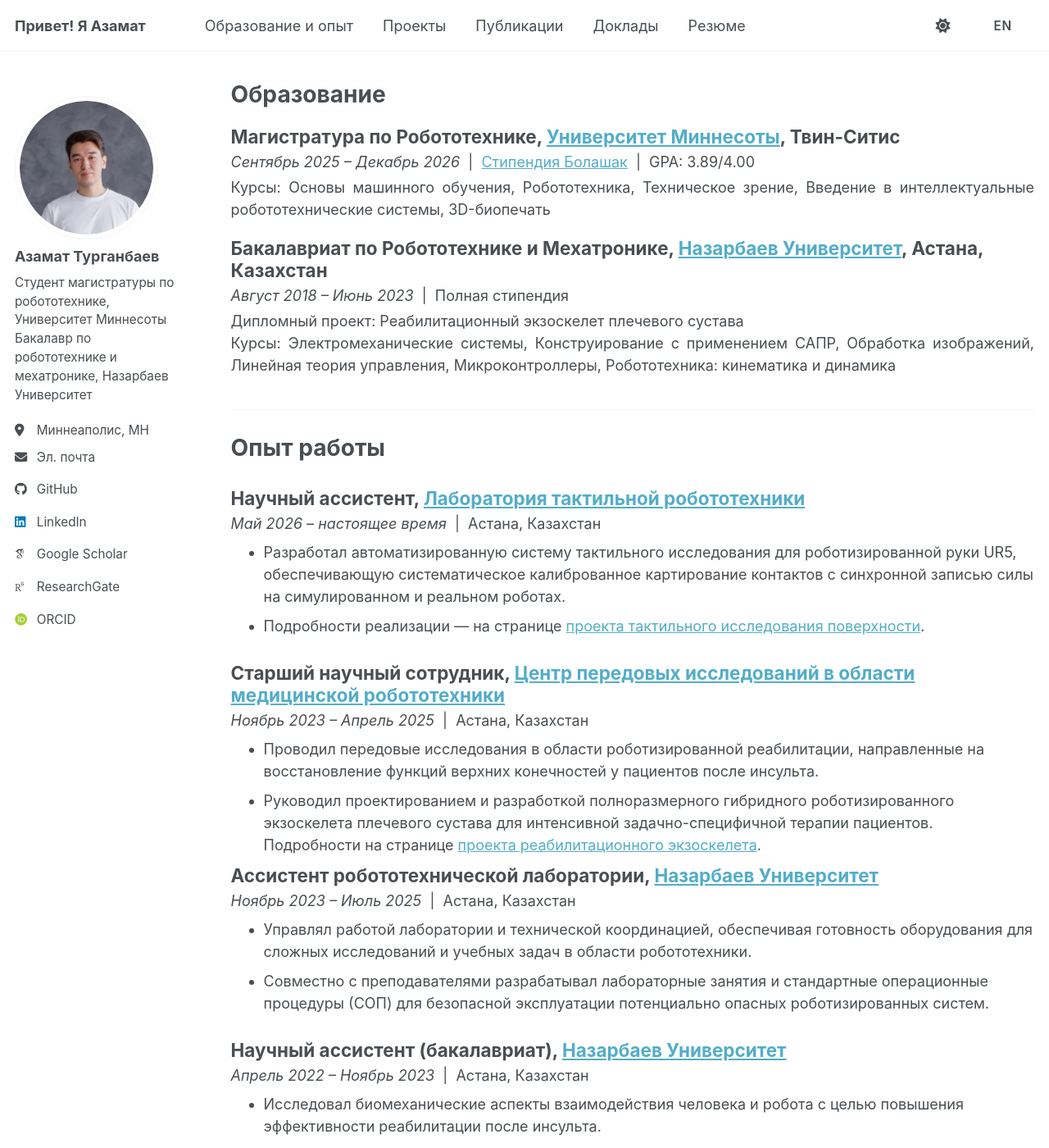
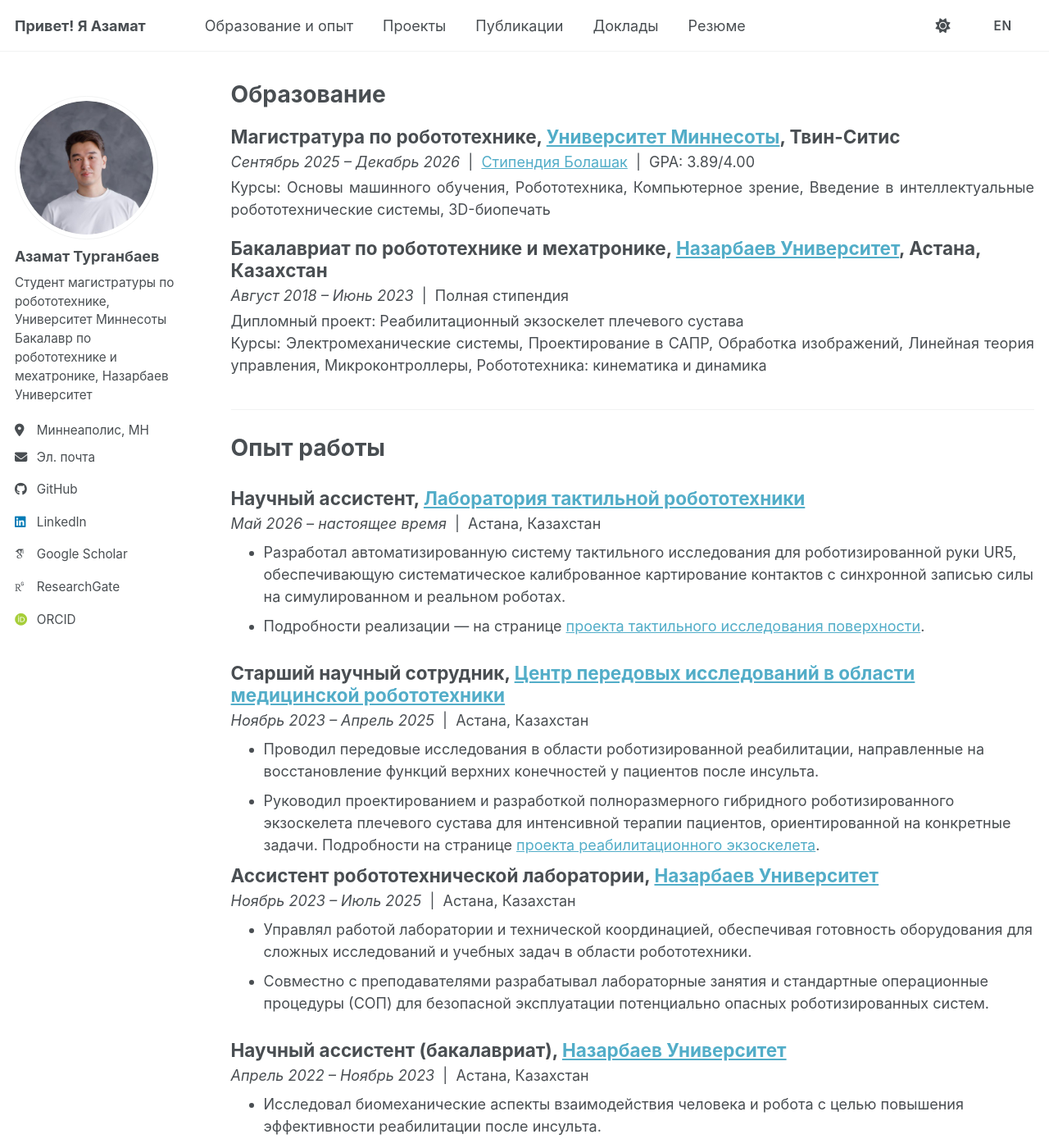
Before and after one commit to aturganbayev/aturganbayev-website-old, a Jekyll site: the page built from _pages/ru/experience.md, in a window 1280 px wide and 1400 px high. Shown: the whole window at 82% size. Built offline with Jekyll 4.4.1, drawn with Linux system fonts in a browser that asks for light colours; some web fonts are replaced; a script bundle is joined from its source files by our own code; library files that are not in the unit come from our copies.

Commit message:
updated russian version

```diff
--- a/_pages/ru/experience.md
+++ b/_pages/ru/experience.md
@@ -12,24 +12,24 @@ lang: ru
 <h1 style="margin-top: 0; margin-bottom: 20px;">Образование</h1>
 
 <h2 style="margin-top: 0; margin-bottom: 4px;">
-  Магистратура по Робототехнике, <a href="https://twin-cities.umn.edu">Университет Миннесоты</a>, Твин-Ситис
+  Магистратура по робототехнике, <a href="https://twin-cities.umn.edu">Университет Миннесоты</a>, Твин-Ситис
 </h2>
 <p style="margin-top: 0; margin-bottom: 4px;">
   <em>Сентябрь 2025 – Декабрь 2026</em> &nbsp;|&nbsp; <a href="https://bolashak.gov.kz/ru/o-kompanii">Стипендия Болашак</a> &nbsp;|&nbsp; GPA: 3.89/4.00
 </p>
 <p style="margin-top: 0; margin-bottom: 10px;">
-  Курсы: Основы машинного обучения, Робототехника, Техническое зрение, Введение в интеллектуальные робототехнические системы, 3D-биопечать
+  Курсы: Основы машинного обучения, Робототехника, Компьютерное зрение, Введение в интеллектуальные робототехнические системы, 3D-биопечать
 </p>
 
 <h2 style="margin-top: 20px; margin-bottom: 4px;">
-  Бакалавриат по Робототехнике и Мехатронике, <a href="https://seds.nu.edu.kz/ru/bachelor_in_re">Назарбаев Университет</a>, Астана, Казахстан
+  Бакалавриат по робототехнике и мехатронике, <a href="https://seds.nu.edu.kz/ru/bachelor_in_re">Назарбаев Университет</a>, Астана, Казахстан
 </h2>
 <p style="margin-top: 0; margin-bottom: 4px;">
   <em>Август 2018 – Июнь 2023</em> &nbsp;|&nbsp; Полная стипендия
 </p>
 <p style="margin-top: 0; margin-bottom: 10px;">
   Дипломный проект: Реабилитационный экзоскелет плечевого сустава<br>
-  Курсы: Электромеханические системы, Конструирование с применением САПР, Обработка изображений, Линейная теория управления, Микроконтроллеры, Робототехника: кинематика и динамика
+  Курсы: Электромеханические системы, Проектирование в САПР, Обработка изображений, Линейная теория управления, Микроконтроллеры, Робототехника: кинематика и динамика
 </p>
 
 <hr style="margin: 40px 0 30px 0;">
@@ -55,7 +55,7 @@ lang: ru
 </p>
 <ul style="margin-top: 0; margin-bottom: 10px;">
   <li>Проводил передовые исследования в области роботизированной реабилитации, направленные на восстановление функций верхних конечностей у пациентов после инсульта.</li>
-  <li>Руководил проектированием и разработкой полноразмерного гибридного роботизированного экзоскелета плечевого сустава для интенсивной задачно-специфичной терапии пациентов. Подробности на странице <a href="/ru/projects/#exoskeleton">проекта реабилитационного экзоскелета</a>.</li>
+  <li>Руководил проектированием и разработкой полноразмерного гибридного роботизированного экзоскелета плечевого сустава для интенсивной терапии пациентов, ориентированной на конкретные задачи. Подробности на странице <a href="/ru/projects/#exoskeleton">проекта реабилитационного экзоскелета</a>.</li>
 </ul>
 
 <h2 style="margin-top: 0; margin-bottom: 4px;">
```
Also changed, not shown: _pages/ru/about.md (+2 -2 lines), _pages/ru/projects.md (+1 -1 lines), _pages/ru/talks.md (+1 -1 lines), 1 other file.
